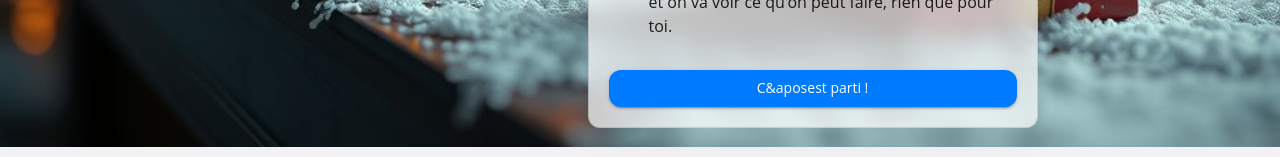
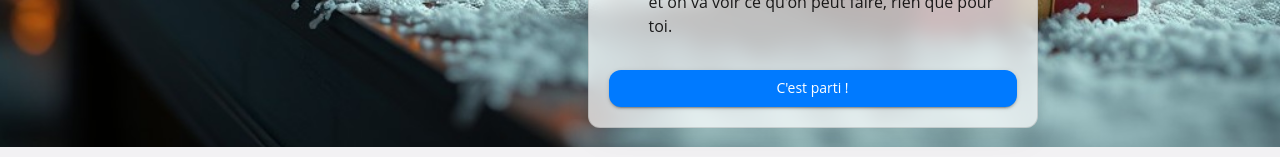
Before and after one commit to hironico/kdolist, a React (Vite) app in the folder client/: page / in a window 1280 px wide. Shown: the part 654-811 px from the top of the page. Built offline with nearby package versions, Linux system fonts and the light colour scheme.

Commit message:
fixed typo on button label

```diff
--- a/client/src/pages/Welcome/Content.tsx
+++ b/client/src/pages/Welcome/Content.tsx
@@ -71,7 +71,7 @@ export default function Content() {
           </Stack>
         ))}
 
-        <Button variant='contained' onClick={(_evt) => onLetsGo()}>C&aposest parti !</Button>
+        <Button variant='contained' onClick={(_evt) => onLetsGo()}>C&apos;est parti !</Button>
       </Stack>
     </Card>
   );
```
